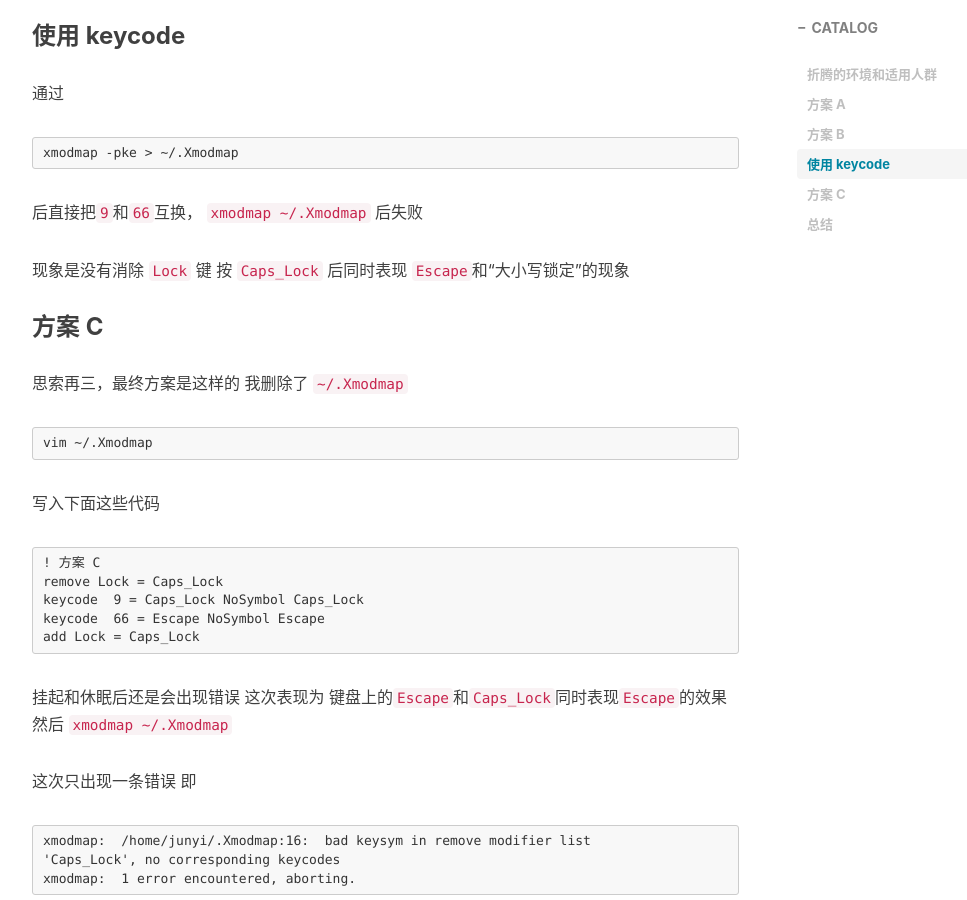
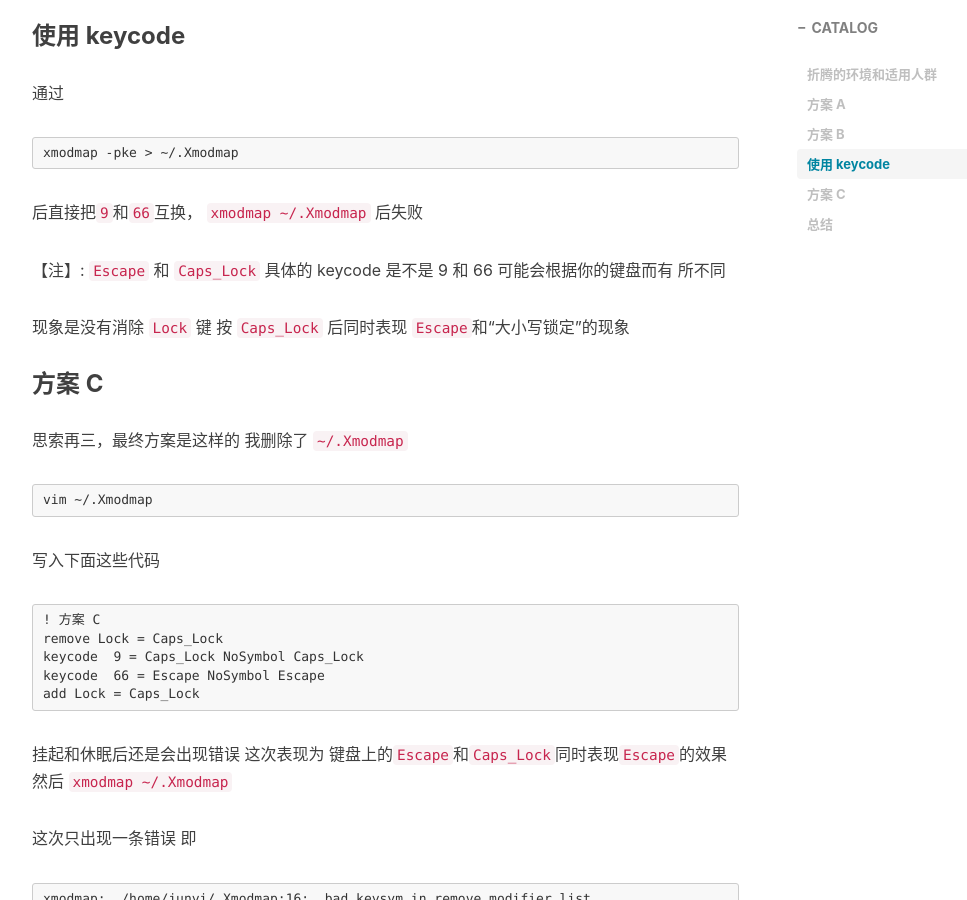
Before and after one commit to junyixu/junyixu.github.io, a Jekyll site: the page built from _posts/2019-02-22-Map-caps_lock-to-escape-in-XWindows.md, in a window 1280 px wide and 900 px high, scrolled down 2591 px. Shown: the whole window, without its empty margins (233-1200 px from the left). Built offline with Jekyll 4.4.1, drawn with Linux system fonts in a browser that asks for light colours; nearby versions of some CDN libraries; comment, search, counter and statistics services are not loaded.

Commit message:
about keycode

```diff
--- a/_posts/2019-02-22-Map-caps_lock-to-escape-in-XWindows.md
+++ b/_posts/2019-02-22-Map-caps_lock-to-escape-in-XWindows.md
@@ -103,6 +103,9 @@ xmodmap -pke > ~/.Xmodmap
 后直接把`9`和`66`互换，
 `xmodmap ~/.Xmodmap` 后失败
 
+【注】: `Escape` 和 `Caps_Lock` 具体的 keycode 是不是 9 和 66 可能会根据你的键盘而有
+所不同
+
 现象是没有消除 `Lock` 键
 按 `Caps_Lock` 后同时表现 `Escape`和“大小写锁定”的现象
 
```
